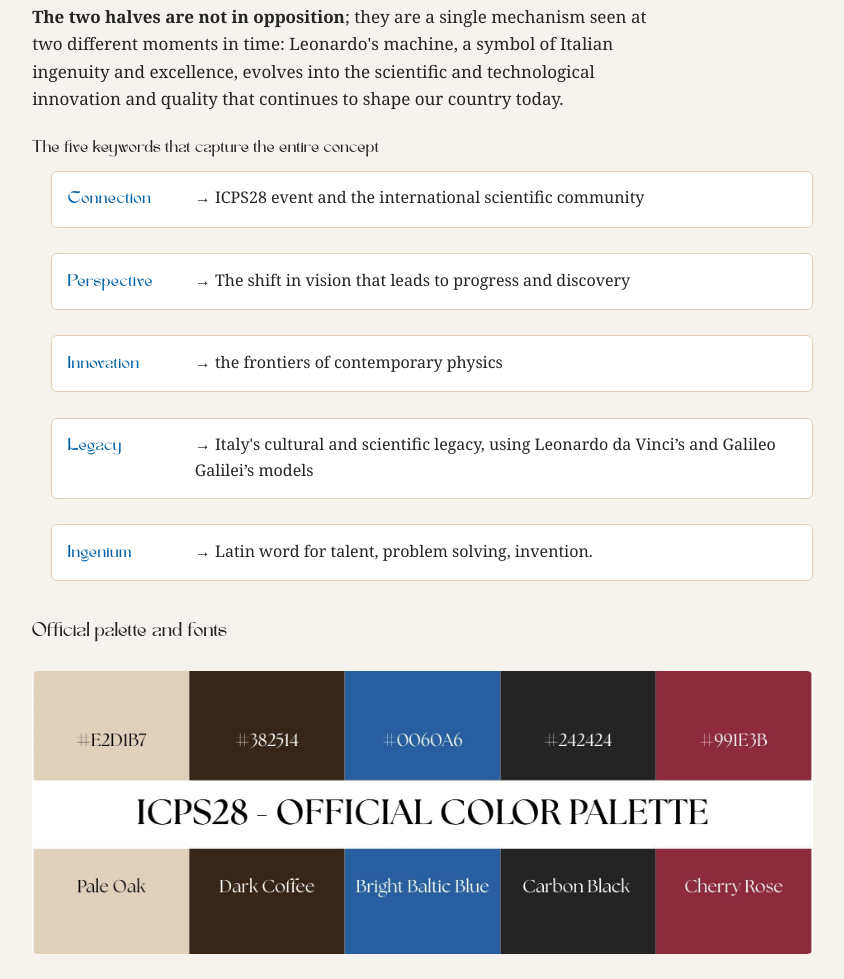
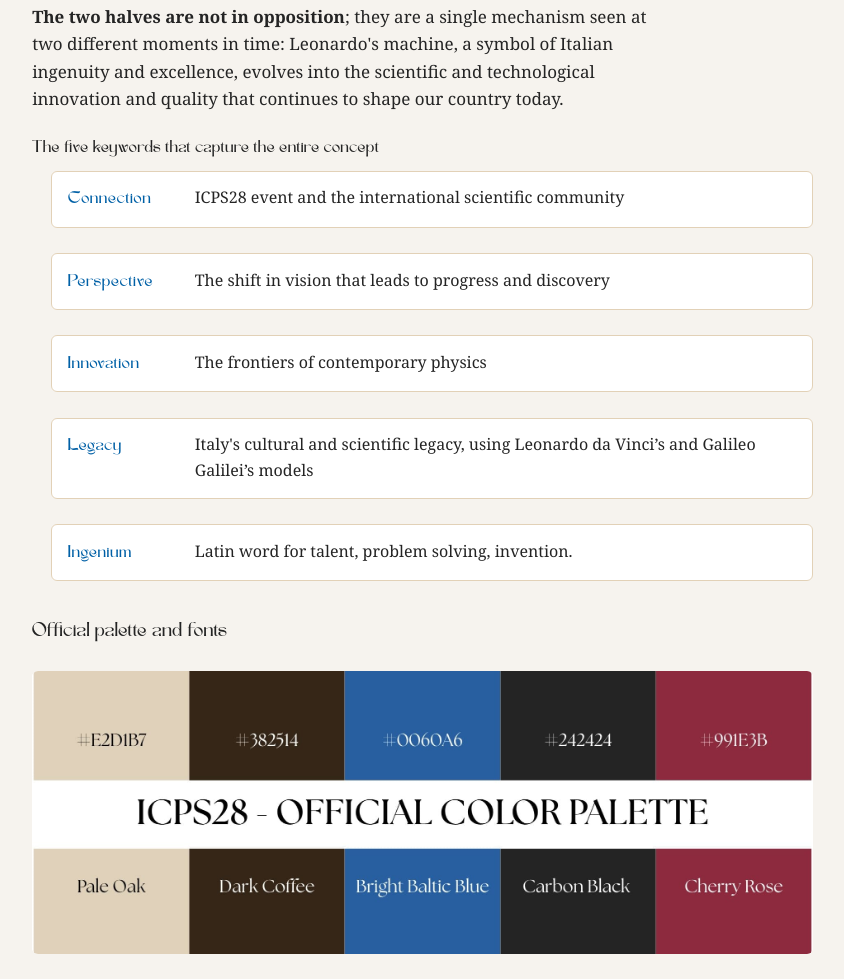
Before and after one commit to ai-sf/icps28-proposal, an Astro site: page /pr-socials in a window 1280 px wide. Shown: the part 2943-3922 px from the top of the page, without its empty margins (379-1223 px from the left). Built offline with nearby package versions, Linux system fonts and the light colour scheme; Astro itself is replaced by a stand-in of ours.

Commit message:
Minimal fix

```diff
--- a/src/pages/pr-socials.astro
+++ b/src/pages/pr-socials.astro
@@ -47,11 +47,11 @@
 
       <h4>The five keywords that capture the entire concept</h4>
       <ul class="keywords">
-        <li><span class="keywords__term">Connection</span> <span class="keywords__def">→ ICPS28 event and the international scientific community</span></li>
-        <li><span class="keywords__term">Perspective</span> <span class="keywords__def">→ The shift in vision that leads to progress and discovery</span></li>
-        <li><span class="keywords__term">Innovation</span> <span class="keywords__def">→ the frontiers of contemporary physics</span></li>
-        <li><span class="keywords__term">Legacy</span> <span class="keywords__def">→ Italy's cultural and scientific legacy, using Leonardo da Vinci’s and Galileo Galilei’s models</span></li>
-        <li><span class="keywords__term">Ingenium</span> <span class="keywords__def">→ Latin word for talent, problem solving, invention.</span></li>
+        <li><span class="keywords__term">Connection</span> <span class="keywords__def">ICPS28 event and the international scientific community</span></li>
+        <li><span class="keywords__term">Perspective</span> <span class="keywords__def">The shift in vision that leads to progress and discovery</span></li>
+        <li><span class="keywords__term">Innovation</span> <span class="keywords__def">The frontiers of contemporary physics</span></li>
+        <li><span class="keywords__term">Legacy</span> <span class="keywords__def">Italy's cultural and scientific legacy, using Leonardo da Vinci’s and Galileo Galilei’s models</span></li>
+        <li><span class="keywords__term">Ingenium</span> <span class="keywords__def">Latin word for talent, problem solving, invention.</span></li>
       </ul>
 
       <h3>Official palette and fonts</h3>
```
